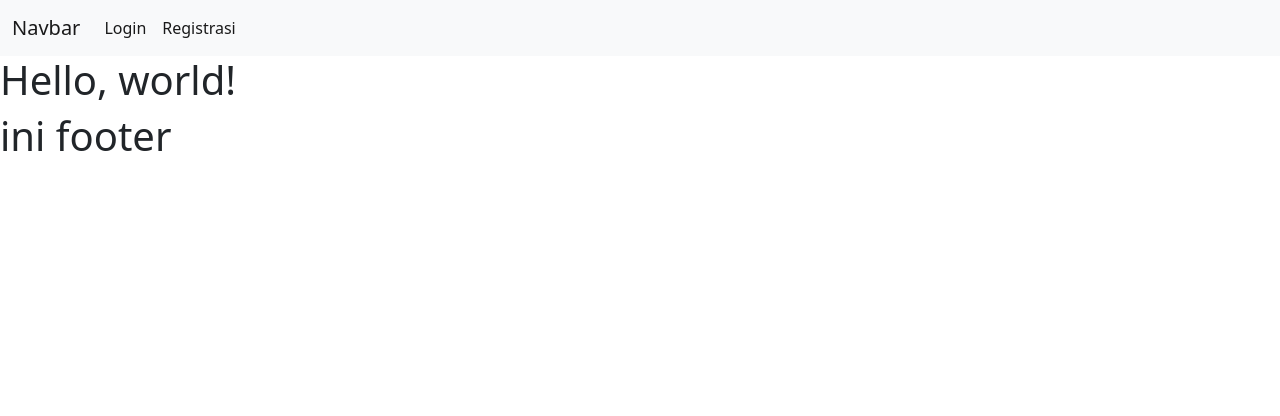
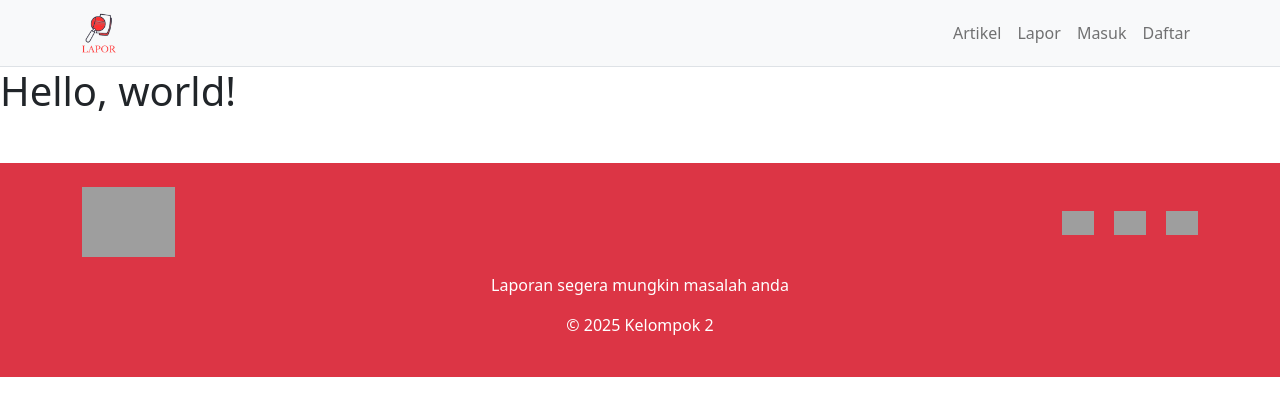
Before and after one commit to akaz-cyber/LaporWeb, a PHP site: page / in a window 1280 px wide. Shown: the top 416 px of the page. Run offline with PHP 8.4, Linux system fonts and the light colour scheme; grey boxes are pictures that could not be loaded.

Commit message:
test commit, up navbar dan footer

```diff
--- a/page/component/footer.php
+++ b/page/component/footer.php
@@ -1,4 +1,23 @@
-<footer>
-    <h1>ini footer</h1>
+<footer class="bg-danger text-white py-4 mt-5">
+    <div class="container">
+        <div class="d-flex justify-content-between align-items-center">
+            <!-- Logo di kiri -->
+            <div>
+                <img src="./page/img/Lapor.npg" alt="Logo" style="height: 70px;">
+            </div>
 
+
+            <!-- Ikon media sosial di kanan -->
+            <div>
+                <a href="#" class="me-3"><img src="icon_facebook.png" alt="Facebook" style="height: 24px;"></a>
+                <a href="#" class="me-3"><img src="icon_twitter.png" alt="Twitter" style="height: 24px;"></a>
+                <a href="#"><img src="icon_instagram.png" alt="Instagram" style="height: 24px;"></a>
+            </div>
+        </div>
+        <!-- Teks di tengah -->
+        <div class="text-center mt-3">
+            <p>Laporan segera mungkin masalah anda</p>
+            <p>&copy; 2025 Kelompok 2</p>
+        </div>
+    </div>
 </footer>
--- a/page/component/navbar.php
+++ b/page/component/navbar.php
@@ -1,4 +1,4 @@
-<nav class="navbar navbar-expand-lg navbar-light bg-light">
+<!-- <nav class="navbar navbar-expand-lg navbar-light bg-light">
   <div class="container-fluid">
     <a class="navbar-brand" href="#">Navbar</a>
     <button class="navbar-toggler" type="button" data-bs-toggle="collapse" data-bs-target="#navbarNavDropdown" aria-controls="navbarNavDropdown" aria-expanded="false" aria-label="Toggle navigation">
@@ -15,4 +15,31 @@
       </ul>
     </div>
   </div>
-</nav>
+</nav> -->
+
+<header class="bg-light border-bottom">
+  <nav class="navbar navbar-expand-lg navbar-light container">
+    <a class="navbar-brand" href="#">
+      <img src="./page/img/Lapor.png" alt="Logo" style="height: 40px;">
+    </a>
+    <button class="navbar-toggler" type="button" data-bs-toggle="collapse" data-bs-target="#navbarNav" aria-controls="navbarNav" aria-expanded="false" aria-label="Toggle navigation">
+      <span class="navbar-toggler-icon"></span>
+    </button>
+    <div class="collapse navbar-collapse" id="navbarNav">
+      <ul class="navbar-nav ms-auto">
+        <li class="nav-item">
+          <a class="nav-link" href="#">Artikel</a>
+        </li>
+        <li class="nav-item">
+          <a class="nav-link" href="#">Lapor</a>
+        </li>
+        <li class="nav-item">
+          <a class="nav-link" href="loginMultiuser/login.php">Masuk</a>
+        </li>
+        <li class="nav-item">
+          <a class="nav-link" href="loginMultiuser/register.php">Daftar</a>
+        </li>
+      </ul>
+    </div>
+  </nav>
+</header>
```
Also changed, not shown: index2.php (+34 -14 lines).
